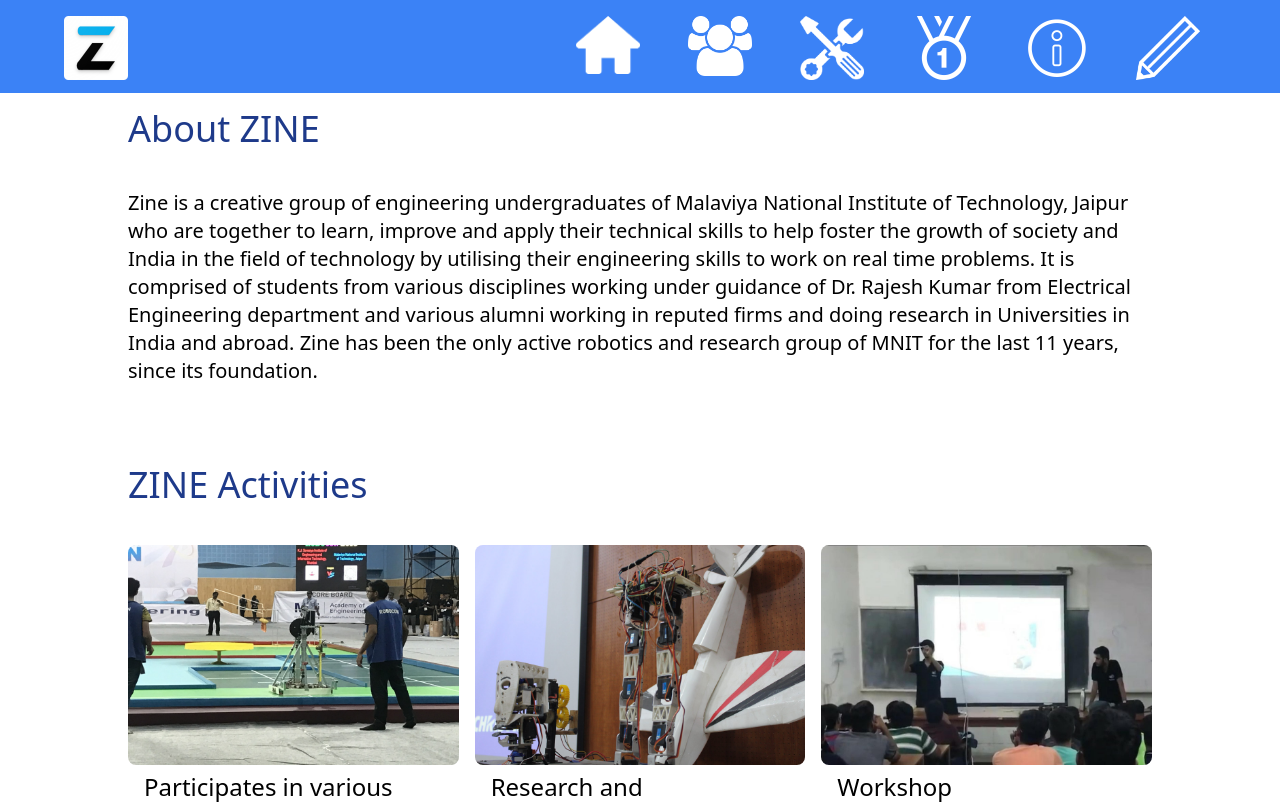
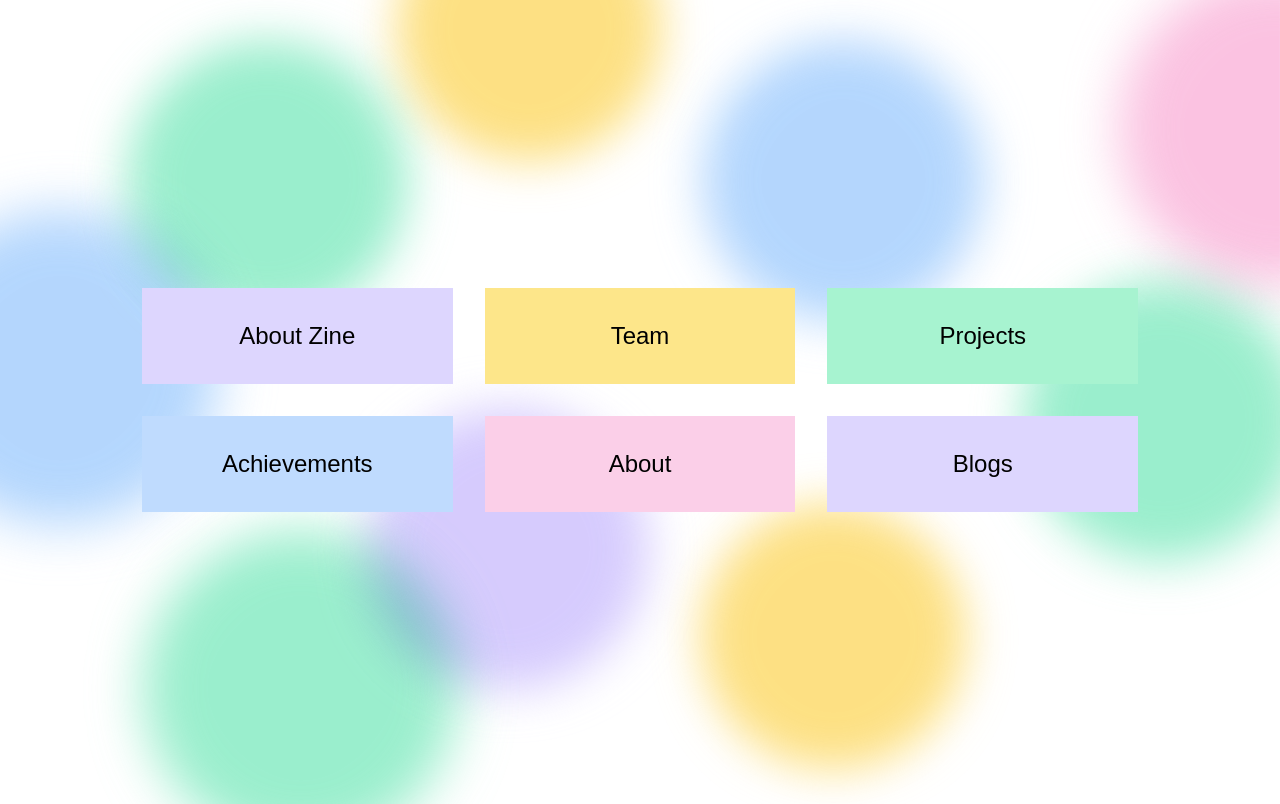
Before and after one commit to zineRobotics/zine-website-2023, a Next.js app: page / in a window 1280 px wide. Shown: the top 804 px of the page. Built offline with nearby package versions, Linux system fonts and the light colour scheme.

Commit message:
changed full UI

```diff
--- a/components/Home/Activities.tsx
+++ b/components/Home/Activities.tsx
@@ -7,7 +7,7 @@ import workshop from "../../images/workshop.jpg"
 
 const ZineActivities = () => {
     return(
-        <div className="px-16 pb-8 pt-16 lg:px-24 xl:px-32">
+        <div className="z-20 bg-white px-16 pb-8 pt-16 lg:px-24 xl:px-32">
             <h1 className="text-4xl text-blue-900 font-light mb-4">ZINE Activities</h1><br />
             <div className="grid grid-cols-3 gap-4">
                 <div className="">
--- a/components/Home/aboutzine.tsx
+++ b/components/Home/aboutzine.tsx
@@ -1,11 +1,45 @@
 import React from "react";
+import Link from "next/link";
 
 const AboutZine = () => {
     return(
-        <div className="px-16 py-4 lg:px-24 xl:px-32">
-            <h1 className="text-4xl text-blue-900 font-light mb-4">About ZINE</h1><br />
-            <p className="text-xl">Zine is a creative group of engineering undergraduates of Malaviya National Institute of Technology, Jaipur who are together to learn, improve and apply their technical skills to help foster the growth of society and India in the field of technology by utilising their engineering skills to work on real time problems. It is comprised of students from various disciplines working under guidance of Dr. Rajesh Kumar from Electrical Engineering department and various alumni working in reputed firms and doing research in Universities in India and abroad. Zine has been the only active robotics and research group of MNIT for the last 11 years, since its foundation.</p>
-        </div>
+        <div className="bg-white min-h-screen flex items-center justify-center px-16">
+  <div className="fixed w-full max-w-lg">
+    <div className="absolute top-0 -left-4 w-72 h-72 bg-purple-300 rounded-full mix-blend-multiply filter blur-xl opacity-70 animate-blob"></div>
+    <div className="absolute top-20 left-80 w-72 h-72 bg-yellow-300 rounded-full mix-blend-multiply filter blur-xl opacity-70 animate-blob animation-delay-2000"></div>
+    <div className="absolute bottom-20 left-140 w-72 h-72 bg-pink-300 rounded-full mix-blend-multiply filter blur-xl opacity-70 animate-blob animation-delay-4000"></div>
+    <div className="absolute bottom-20 right-120 w-72 h-72 bg-green-300 rounded-full mix-blend-multiply filter blur-xl opacity-70 animate-blob"></div>
+    <div className="absolute -bottom-120 left-150 w-72 h-72 bg-blue-300 rounded-full mix-blend-multiply filter blur-xl opacity-70 animate-blob animation-delay-2000"></div>
+    <div className="absolute bottom-40 left-160 w-72 h-72 bg-purple-300 rounded-full mix-blend-multiply filter blur-xl opacity-70 animate-blob animation-delay-4000"></div>
+    <div className="absolute bottom-40 right-160 w-72 h-72 bg-yellow-300 rounded-full mix-blend-multiply filter blur-xl opacity-70 animate-blob"></div>
+    <div className="absolute -bottom-120 right-160 w-72 h-72 bg-pink-300 rounded-full mix-blend-multiply filter blur-xl opacity-70 animate-blob animation-delay-2000"></div>
+    <div className="absolute -bottom-40 right-140 w-72 h-72 bg-blue-300 rounded-full mix-blend-multiply filter blur-xl opacity-70 animate-blob animation-delay-4000"></div>
+    <div className="absolute bottom-20 left-80 w-72 h-72 bg-blue-300 rounded-full mix-blend-multiply filter blur-xl opacity-70 animate-blob"></div>
+    <div className="absolute bottom-60 left-4 w-72 h-72 bg-yellow-300 rounded-full mix-blend-multiply filter blur-xl opacity-70 animate-blob animation-delay-2000"></div>
+    <div className="absolute -bottom-120 right-120 w-72 h-72 bg-green-300 rounded-full mix-blend-multiply filter blur-xl opacity-70 animate-blob animation-delay-4000"></div>
+    <div className="absolute -bottom-40 left-130 w-72 h-72 bg-green-300 rounded-full mix-blend-multiply filter blur-xl opacity-70 animate-blob"></div>
+  </div>
+  <div className="relative grid grid-cols-3 gap m-8 gap-8 text-2xl font-nunito text-black">
+      <button className="transition duration-500 ease-in-out bg-purple-200 px-20 py-8 hover:bg-red-600 hover:text-white transform hover:-translate-y-1 hover:scale-110 ...">
+      <Link href="/"><h1>About Zine</h1></Link>
+      </button>
+      <button className="transition duration-500 ease-in-out bg-yellow-200 px-20 py-8 hover:bg-red-600 hover:text-white transform hover:-translate-y-1 hover:scale-110 ...">
+      <Link href="/team"><h1>Team</h1></Link>
+      </button>
+      <button className="transition duration-500 ease-in-out bg-green-200 px-20 py-8 hover:bg-red-600 hover:text-white transform hover:-translate-y-1 hover:scale-110 ...">
+      <Link href="/projects"><h1>Projects</h1></Link>
+      </button>
+      <button className="transition duration-500 ease-in-out bg-blue-200 px-20 py-8 hover:bg-red-600 hover:text-white transform hover:-translate-y-1 hover:scale-110 ...">
+      <Link href="/achievements"><h1>Achievements</h1></Link>
+      </button>
+      <button className="transition duration-500 ease-in-out bg-pink-200 px-20 py-8 hover:bg-red-600 hover:text-white transform hover:-translate-y-1 hover:scale-110 ...">
+      <Link href="/about"><h1>About</h1></Link>
+      </button>
+      <button className="transition duration-500 ease-in-out bg-purple-200 px-20 py-8 hover:bg-red-600 hover:text-white transform hover:-translate-y-1 hover:scale-110 ...">
+      <Link href="/blogs"><h1>Blogs</h1></Link>
+      </button>
+    </div>
+</div>
     )
 }
 
--- a/components/Navbar/Navbar.tsx
+++ b/components/Navbar/Navbar.tsx
@@ -62,7 +62,7 @@ const Navbar = () => {
   return (
     <>
       <div
-        className={`sticky top-0 bg-blue-500 pt-4 h-14 md:h-18 xl:h-22 z-10 overflow-hidden ${
+        className={`sticky top-0 bg-blue-500 pt-2 xl:pt-4 h-14 md:h-18 xl:h-22 z-10 overflow-hidden ${
           scroll ? "hiddenNav" : "activeNav" }
         }`}
       >
--- a/pages/index.tsx
+++ b/pages/index.tsx
@@ -10,9 +10,7 @@ import { Navbar } from "../components/Navbar";
 const Home: NextPage = () => {
   return (
     <>
-      <Navbar />
       <AboutZine />
-      <ZineActivities />
       <Footer />
     </>
   );
--- a/styles/styles.css
+++ b/styles/styles.css
@@ -3,10 +3,10 @@
 @tailwind utilities;
 
 /* Import GoogleApis URLs here. */
-/* @import url("https://fonts.googleapis.com/css2?family=Righteous&display=swap");
+@import url("https://fonts.googleapis.com/css2?family=Righteous&display=swap");
 @import url("https://fonts.googleapis.com/css2?family=Rajdhani:wght@600&display=swap");
 @import url("https://fonts.googleapis.com/css2?family=Nunito:wght@200;300;400;600;700&display=swap");
-@import url("https://fonts.googleapis.com/css2?family=Roboto+Mono:ital,wght@1,700&display=swap"); */
+@import url("https://fonts.googleapis.com/css2?family=Roboto+Mono:ital,wght@1,700&display=swap");
 
 ::-webkit-scrollbar {
   display: none;
@@ -21,3 +21,12 @@
   transition: all 0.5s;
   transform: translateY(-100%);
 }
+
+@layer utilities {
+  .animation-delay-2000 {
+    animation-delay: 2s;
+  }
+  .animation-delay-4000 {
+    animation-delay: 4s;
+  }
+}
--- a/tailwind.config.js
+++ b/tailwind.config.js
@@ -5,6 +5,7 @@ module.exports = {
     extend: {
       animation: {
         navbar: 'navbar 1s ease-out',
+        blob: "blob 7s infinite",
       },
       spacing: {
         '18': "4.4rem",
@@ -23,6 +24,20 @@ module.exports = {
         navbar: {
           '0%': { transform: 'translateX(20%)' },
           '100%': { transform: 'translateX(0%)' },
+        },
+        blob: {
+          "0%": {
+            transform: "translate(0px, 0px) scale(1)",
+          },
+          "33%": {
+            transform: "translate(30px, -50px) scale(1.1)",
+          },
+          "66%": {
+            transform: "translate(-20px, 20px) scale(0.9)",
+          },
+          "100%": {
+            transform: "tranlate(0px, 0px) scale(1)",
+          },
         },
       },
       colors: {
```
Also changed, not shown: components/Footer/Footer.tsx (+1 -1 lines), 1 other file (tests, documents, lock files or other folders).
